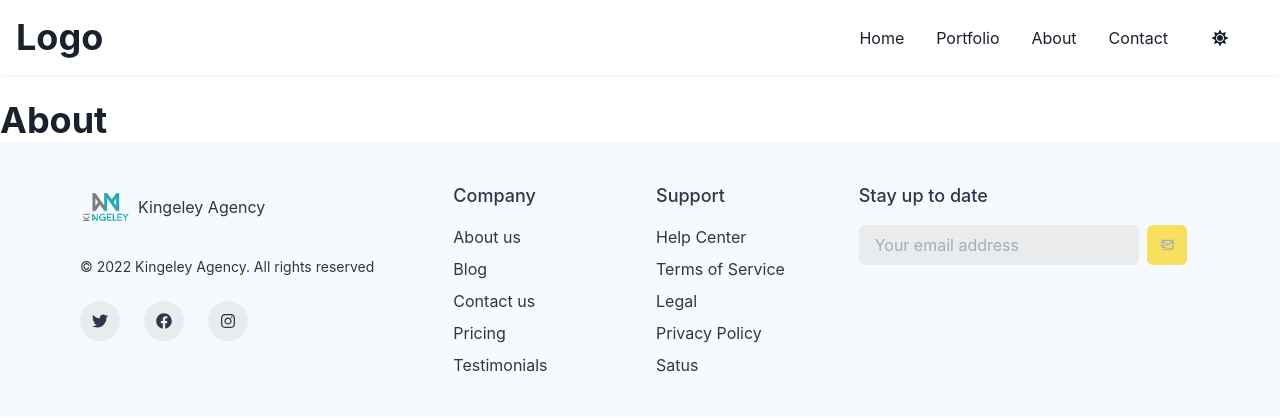
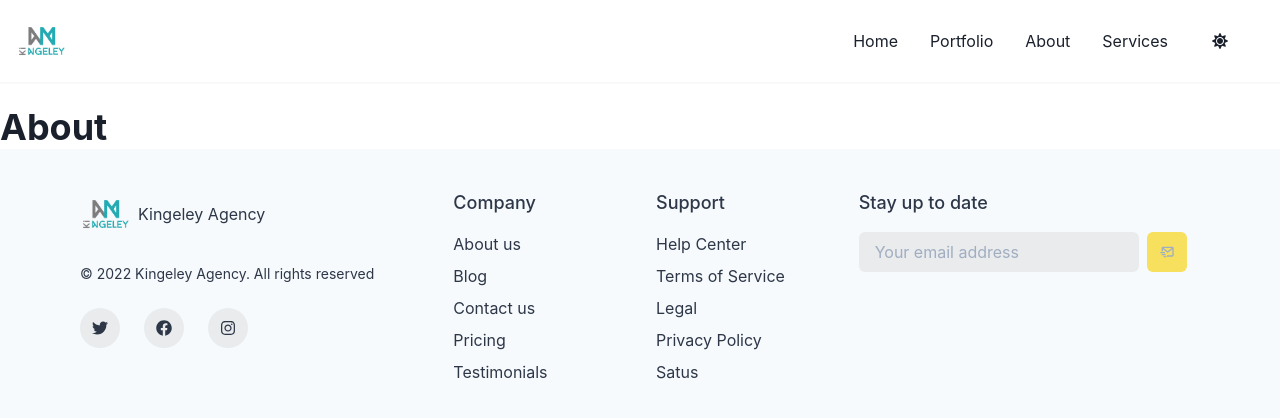
Before and after one commit to AJ-Kulundu/Kingeley-website, a Next.js app: page /about in a window 1280 px wide. Shown: the top 418 px of the page. Built offline with nearby package versions, Linux system fonts and the light colour scheme.

Commit message:
Adding a logo to the navigation bar

```diff
--- a/components/Navbar.js
+++ b/components/Navbar.js
@@ -3,7 +3,7 @@ import {
   Flex,
   Spacer,
   Box,
-  Heading,
+  Img,
   Text,
   useColorMode,
   IconButton,
@@ -44,7 +44,10 @@ const Navbar = () => {
       transition={{ ease: "easeInOut", duration: 1, delay: 0.6 }}
     >
       <Box>
-        <Heading>Logo</Heading>
+        <Img
+        boxSize="50px"
+        alt="Kingely Logo"
+        src="/Kingeley logo.png" />
       </Box>
       <Spacer />
       <Box display={{ base: "block", md: "none" }}>
@@ -70,7 +73,7 @@ const Navbar = () => {
           <NavItem to="/">Home</NavItem>
           <NavItem to="/portfolio">Portfolio</NavItem>
           <NavItem to="/about">About</NavItem>
-          <NavItem to="/contact">Contact</NavItem>
+          <NavItem to="/service">Services</NavItem>
           <Box display={{ base: "none", md: "block" }} mr={{ md: 4, lg: 6 }}>
             <Toggle />
           </Box>
```
